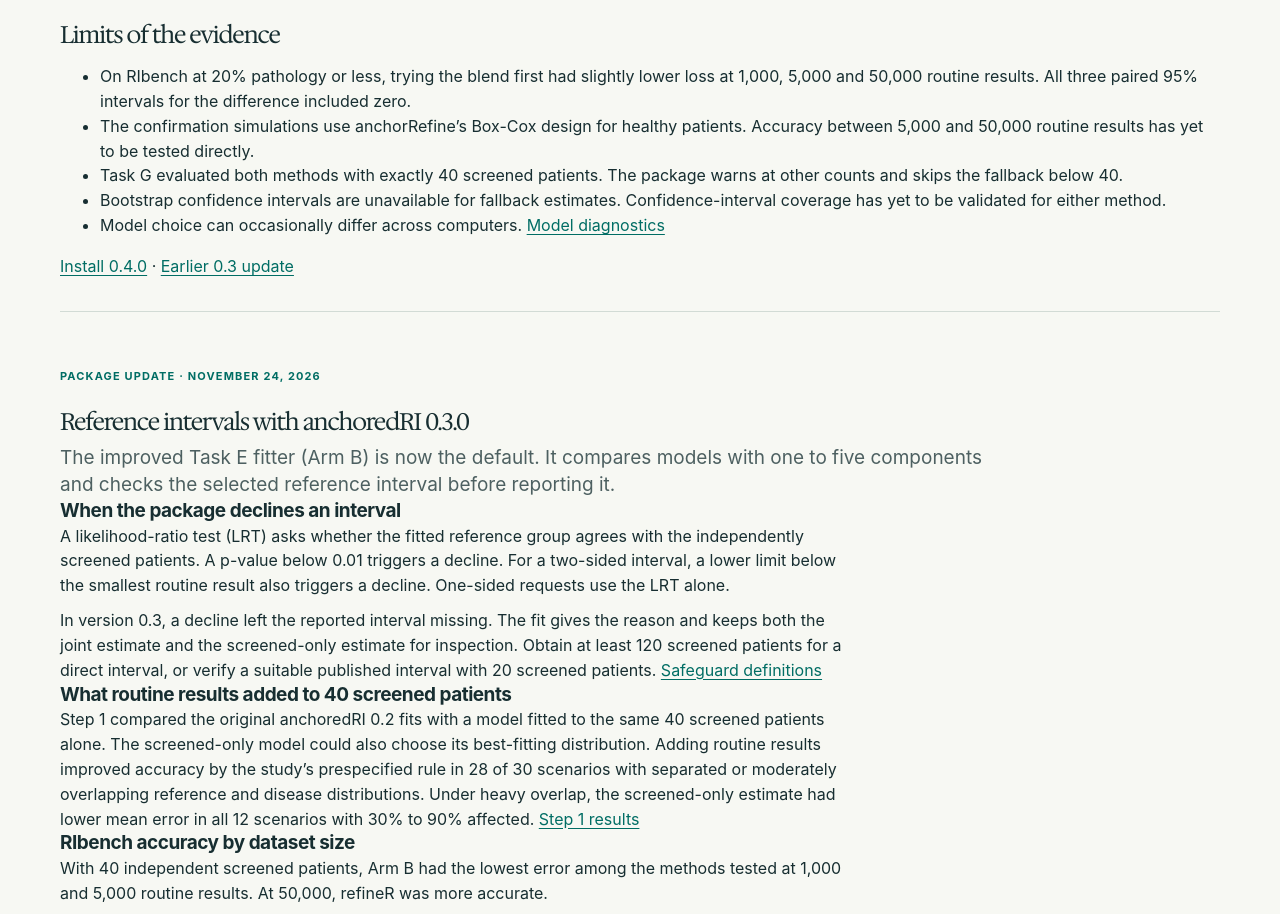
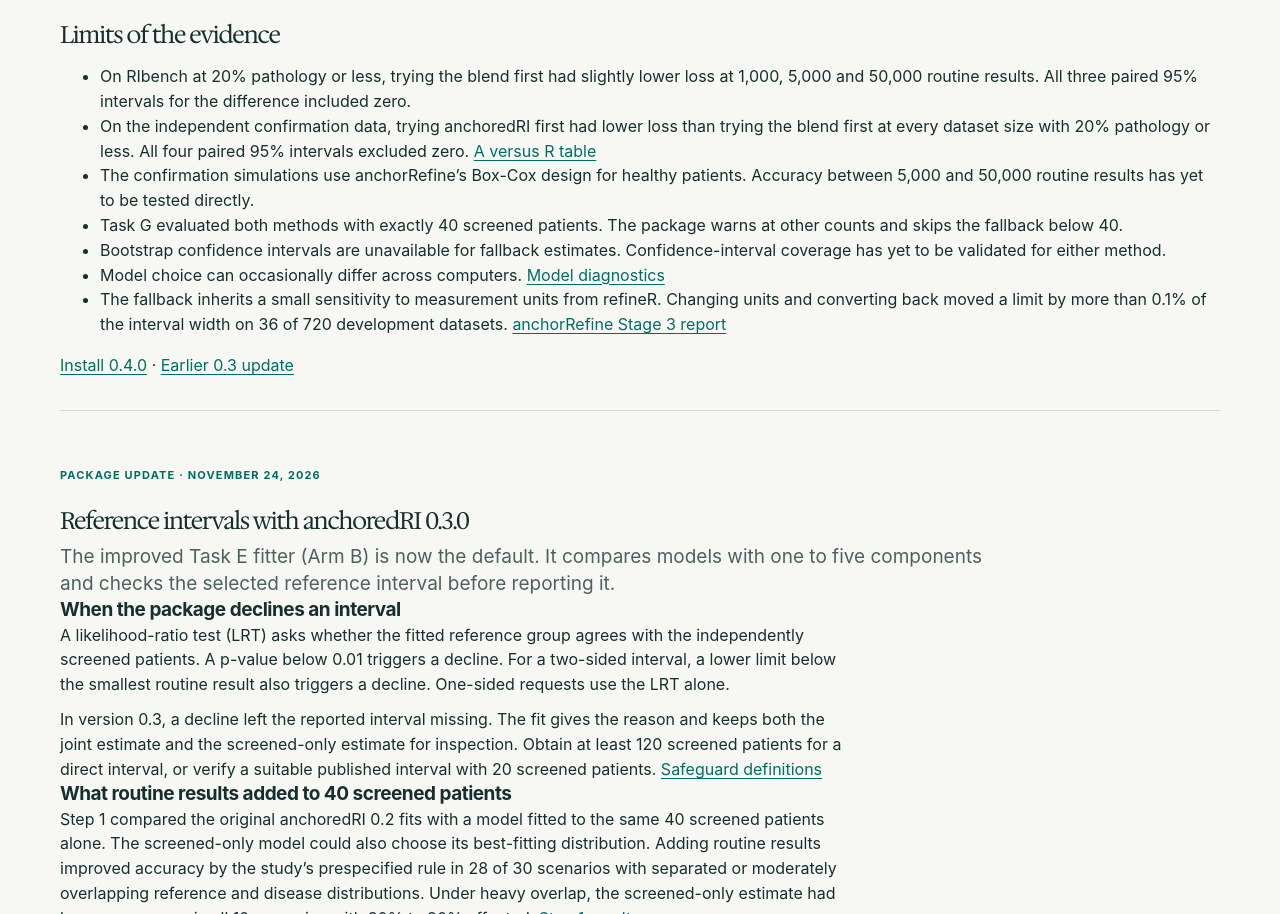
Before and after one commit to amromeo/amromeo.github.io, a plain HTML site: page anchoredRI/robustness.html in a window 1280 px wide. Shown: the part 1154-2068 px from the top of the page. Drawn offline with Linux system fonts and the light colour scheme.

```diff
--- a/anchoredRI/robustness.html
+++ b/anchoredRI/robustness.html
@@ -37,10 +37,12 @@
   <h2>Limits of the evidence</h2>
   <ul>
     <li>On RIbench at 20% pathology or less, trying the blend first had slightly lower loss at 1,000, 5,000 and 50,000 routine results. All three paired 95% intervals for the difference included zero.</li>
+    <li>On the independent confirmation data, trying anchoredRI first had lower loss than trying the blend first at every dataset size with 20% pathology or less. All four paired 95% intervals excluded zero. <a href="https://github.com/amromeo/amromeo.github.io/blob/655a007f6d5ec67d41262c45f21293b3d0b945b5/anchoredRI/tools/combined/results/REPORT.md#a-versus-r-co-primary-order-comparison">A versus R table</a></li>
     <li>The confirmation simulations use anchorRefine’s Box-Cox design for healthy patients. Accuracy between 5,000 and 50,000 routine results has yet to be tested directly.</li>
     <li>Task G evaluated both methods with exactly 40 screened patients. The package warns at other counts and skips the fallback below 40.</li>
     <li>Bootstrap confidence intervals are unavailable for fallback estimates. Confidence-interval coverage has yet to be validated for either method.</li>
     <li>Model choice can occasionally differ across computers. <a href="help.html#runner-up">Model diagnostics</a></li>
+    <li>The fallback inherits a small sensitivity to measurement units from refineR. Changing units and converting back moved a limit by more than 0.1% of the interval width on 36 of 720 development datasets. <a href="https://github.com/amromeo/anchorRefine/blob/638e2d3500faa01d4e2816895a95d7a6685567a0/results/stage3-confirmation-45463873162/REPORT.md#observations-from-development">anchorRefine Stage 3 report</a></li>
   </ul>
   <p><a href="stress.html#install">Install 0.4.0</a> · <a href="#package-update">Earlier 0.3 update</a></p>
 </section>
```
